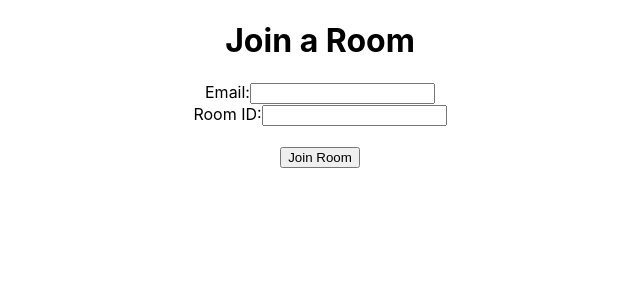
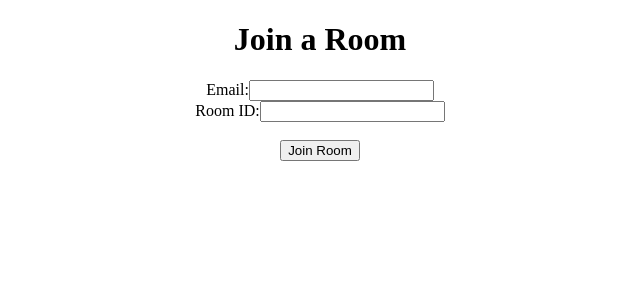
Before and after one commit to gowthamk1/VedioChatApp, a React (Create React App) app in the folder client/: page / in a window 1280 px wide. Shown: the top 300 px of the page, without its empty margins (320-960 px from the left). Built offline with nearby package versions, Linux system fonts and the light colour scheme; no server answers.

Commit message:
Updated few things

```diff
--- a/client/src/index.css
+++ /dev/null
@@ -1,13 +0,0 @@
-body {
-  margin: 0;
-  font-family: -apple-system, BlinkMacSystemFont, 'Segoe UI', 'Roboto', 'Oxygen',
-    'Ubuntu', 'Cantarell', 'Fira Sans', 'Droid Sans', 'Helvetica Neue',
-    sans-serif;
-  -webkit-font-smoothing: antialiased;
-  -moz-osx-font-smoothing: grayscale;
-}
-
-code {
-  font-family: source-code-pro, Menlo, Monaco, Consolas, 'Courier New',
-    monospace;
-}
--- a/client/src/index.js
+++ b/client/src/index.js
@@ -1,9 +1,7 @@
 import React from "react";
 import ReactDOM from "react-dom/client";
 import { BrowserRouter } from "react-router-dom";
-import "./index.css";
 import App from "./App";
-import reportWebVitals from "./reportWebVitals";
 import { SocketProvider } from "./context/SocketProvider";
 
 const root = ReactDOM.createRoot(document.getElementById("root"));
@@ -16,5 +14,3 @@
     </BrowserRouter>
   </React.StrictMode>
 );
-
-reportWebVitals();
--- a/client/src/reportWebVitals.js
+++ /dev/null
@@ -1,13 +0,0 @@
-const reportWebVitals = onPerfEntry => {
-  if (onPerfEntry && onPerfEntry instanceof Function) {
-    import('web-vitals').then(({ getCLS, getFID, getFCP, getLCP, getTTFB }) => {
-      getCLS(onPerfEntry);
-      getFID(onPerfEntry);
-      getFCP(onPerfEntry);
-      getLCP(onPerfEntry);
-      getTTFB(onPerfEntry);
-    });
-  }
-};
-
-export default reportWebVitals;
```
Also changed, not shown: client/src/setupTests.js (deleted, +0 -5 lines), 1 other file (tests, documents, lock files or other folders).
